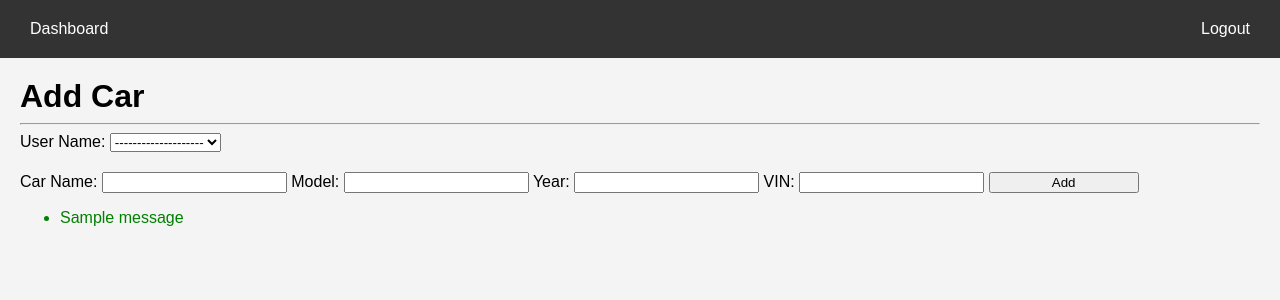
After one commit to tonantr/service-track-web, a Flask app: page /admin/cars/add in a window 1280 px wide. The commit adds this page. Shown: the top 300 px of the page. Run offline with Flask 3, Linux system fonts and the light colour scheme; the visitor is signed in with stand-in values (Sample User, id 1); one stand-in notice (Sample message) is shown; data that the repository does not hold is empty.

Commit message:
added add_car method

```diff
--- a/app/actions/admin_actions.py
+++ b/app/actions/admin_actions.py
@@ -66,6 +66,14 @@ class AdminActions:
             logging.error(f"Error in get_all_cars: {str(e)}")
             return None
 
+    def add_car(self, **kwargs):
+        try:
+            with self.admin_db_handler as db:
+                return db.add_car(**kwargs)
+        except Exception as e:
+            logging.error(f"Error in add_car: {str(e)}")
+            return False
+
     def get_all_services(self):
         try:
             with self.admin_db_handler as db:
--- a/app/database/admin_database_handler.py
+++ b/app/database/admin_database_handler.py
@@ -71,6 +71,21 @@ class AdminDatabaseHandler(DatabaseHandler):
         """
         return self.fetch_all(query)
 
+    def add_car(self, **kwargs):
+        if not kwargs:
+            raise ValueError("No fields to add")
+
+        fields = []
+        values = []
+
+        for key, value in kwargs.items():
+            fields.append(key)
+            values.append(value)
+
+        query = f"INSERT INTO cars ({','.join(fields)}) VALUES ({','.join(['%s'] * len(values))})"
+
+        return self.execute_commit(query, tuple(values))
+
     def get_all_services(self):
         query = """
             SELECT
--- a/app/routes/admin/admin_routes.py
+++ b/app/routes/admin/admin_routes.py
@@ -168,6 +168,40 @@ def init_app(app):
             error_message = f"An error occurred: {str(e)}"
             return render_template("error.html", error_message=error_message)
 
+    @app.route("/admin/cars/add", methods=["GET", "POST"])
+    def add_car():
+        if not helpers.check_admin_session():
+            return redirect(url_for("index"))
+
+        users = admin_actions.get_all_users()
+
+        if request.method == "POST":
+            try:
+                form_data = {
+                    "user_id": request.form.get("user_id"),
+                    "name": request.form.get("name"),
+                    "model": request.form.get("model"),
+                    "year": request.form.get("year"),
+                    "vin": request.form.get("vin")
+                }
+
+                if helpers.check_vin_exists(form_data["vin"]):
+                    flash("VIN already exists.", "warning")
+                    return render_template("add_car.html", role="admin", users=users, form_data=form_data)
+
+                if not admin_actions.add_car(**form_data):
+                    flash("Failed to add car.", "danger")
+                    return render_template("add_car.html", role="admin", users=users, form_data=form_data)
+
+                return redirect(url_for("list_cars"))
+
+            except Exception as e:
+                logging.error(f"Error occurred: {str(e)}")
+                error_message = f"An error occurred: {str(e)}"
+                return render_template("error.html", error_message=error_message)
+
+        return render_template("add_car.html", role="admin", users=users)
+
     @app.route("/admin/services")
     def list_services():
         if not helpers.check_admin_session():
--- a/app/static/styles.css
+++ b/app/static/styles.css
@@ -67,7 +67,6 @@ a:hover {
 }
 
 .logout {
-    background: red;
     padding: 10px 15px;
     border-radius: 5px;
     color: white;
@@ -104,3 +103,7 @@ a:hover {
     font-size: 18px;
     font-weight: bold;
 }
+
+button {
+    width: 150px;
+}
--- /dev/null
+++ b/app/templates/add_car.html
@@ -0,0 +1,67 @@
+<!DOCTYPE html>
+<html lang="en">
+
+<head>
+    <meta charset="UTF-8">
+    <meta name="viewport" content="width=device-width, initial-scale=1.0">
+    <title>CSM</title>
+    <link rel="stylesheet" href="{{ url_for('static', filename='styles.css') }}">
+</head>
+
+<body>
+
+    <div class="navbar">
+        <a href="/admin/dashboard">Dashboard</a>
+        <a href="/logout" class="logout">Logout</a>
+    </div>
+
+    <div class="container">
+        <h1>Add Car</h1>
+        <hr>
+
+        <form method="POST">
+            {% if role == "admin" %}
+            <div class="user-section" style="margin-bottom: 20px;">
+                <label for="user_id">User Name:</label>
+                <select name="user_id" required>
+                    <option value="" disabled selected>--------------------</option>
+                    {% for user in users %}
+                    <option value="{{ user.user_id }}">{{ user.username }}</option>
+                    {% endfor %}
+                </select>
+            </div>
+            {% endif %}
+
+            <label for="name">Car Name:</label>
+            <input type="text" name="name" required value="{{ form_data.name if form_data else '' }}">
+
+            <label for="model">Model:</label>
+            <input type="text" name="model" required value="{{ form_data.model if form_data else '' }}">
+
+            <label for="year">Year:</label>
+            <input type="text" name="year" required pattern="\d{4}" title="Enter car year (YYYY)"
+                value="{{ form_data.year if form_data else '' }}">
+
+            <label for="vin">VIN:</label>
+            <input type="text" name="vin" required pattern="^[A-HJ-NPR-Z0-9]{17}$"
+                title="Enter a valid 17-character VIN" value="{{ form_data.vin if form_data else '' }}">
+
+            <button type="submit">Add</button>
+
+        </form>
+
+        <!-- Flash Messages -->
+        {% with messages = get_flashed_messages(with_categories=True) %}
+        {% if messages %}
+        <ul class="flash-messages">
+            {% for category, message in messages %}
+            <li class="{{ category }}">{{ message }}</li>
+            {% endfor %}
+        </ul>
+        {% endif %}
+        {% endwith %}
+    </div>
+
+</body>
+
+</html>
--- a/app/templates/cars.html
+++ b/app/templates/cars.html
@@ -19,7 +19,7 @@
         <h1>Manage Cars</h1>
         <hr>
         <div style="margin-bottom: 15px;">
-            <a href="#" class="add-button">+ Add Car</a>
+            <a href="{{ url_for('add_car') }}" class="add-button">+ Add Car</a>
         </div>
         {% if cars %}
         <table style="width: 100%; border-collapse: collapse;">
--- a/app/utils/helpers.py
+++ b/app/utils/helpers.py
@@ -63,3 +63,15 @@ class Helpers:
         except Exception as e:
             logging.error(f"Error in load_user: {e}")
             raise Exception(f"An error occurred while checking username/email existence: {str(e)}")
+
+    def check_vin_exists(self, vin):
+        try:
+            query = "SELECT COUNT(*) FROM cars WHERE vin = %s"
+            with self.db_handler as db:
+                result = db.fetch_one(query, (vin,))
+                if result["COUNT(*)"] > 0:
+                    return True
+            return False
+        except Exception as e:
+            logging.error(f"Error in check_vin_exists: {e}")
+            raise Exception(f"An error occurred while checking the vin: {str(e)}")
```
Also changed, not shown: app/templates/admin/add_user.html (+14 -28 lines), 1 other file.
